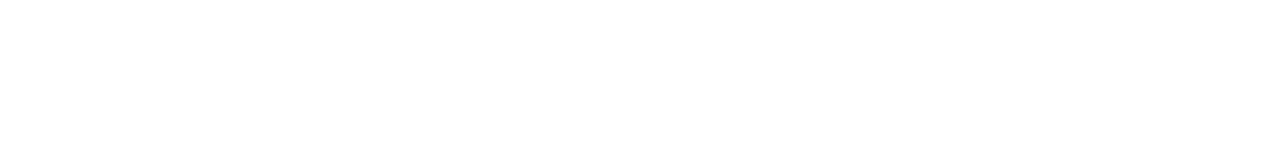
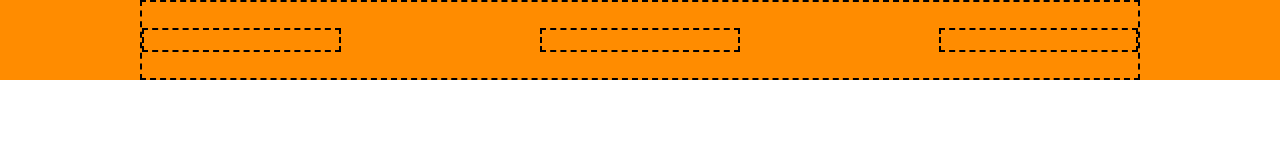
Before and after one commit to BiagioCaputo/html-css-boolando, a plain HTML site: page index.html in a window 1280 px wide. Drawn offline with Linux system fonts and the light colour scheme.

Commit message:
preparati blocchi header

```diff
--- a/css/style.css
+++ b/css/style.css
@@ -0,0 +1,50 @@
+/* CSS Reset */
+*{
+    margin:0;
+    padding:0;
+    box-sizing: border-box;
+}
+
+/*Generali*/
+body{
+    font-family:Arial, Helvetica, sans-serif;
+}
+
+
+/*Utili*/
+
+.container{
+    max-width: 1000px;
+    margin: 0 auto;
+}
+
+.flex{
+    display:flex;
+}
+
+.border{
+    border: 2px dashed black;
+}
+
+
+
+/*Header*/
+
+header{
+    background-color:darkorange;
+}
+
+.nav-bar{
+    height: 80px;
+    display:flex;
+    justify-content: space-between;
+    align-items: center;
+
+}
+
+.nav-bar > *{
+    flex-basis:20%;
+    height: 20px;
+    padding:10px 0;
+
+}
--- a/index.html
+++ b/index.html
@@ -8,6 +8,32 @@
     <title>Boolando</title>
 </head>
 <body>
+    <header>
+        <nav class="nav-bar container border ">
+            <div class="gender border">
 
+            </div>
+
+            <div class="Logo border">
+
+            </div>
+
+            <div class="account-bar border">
+
+            </div>
+        </nav>
+    </header>
+
+
+    <main>
+
+    </main>
+
+
+    <footer>
+
+
+
+    </footer>
 </body>
 </html>
```
